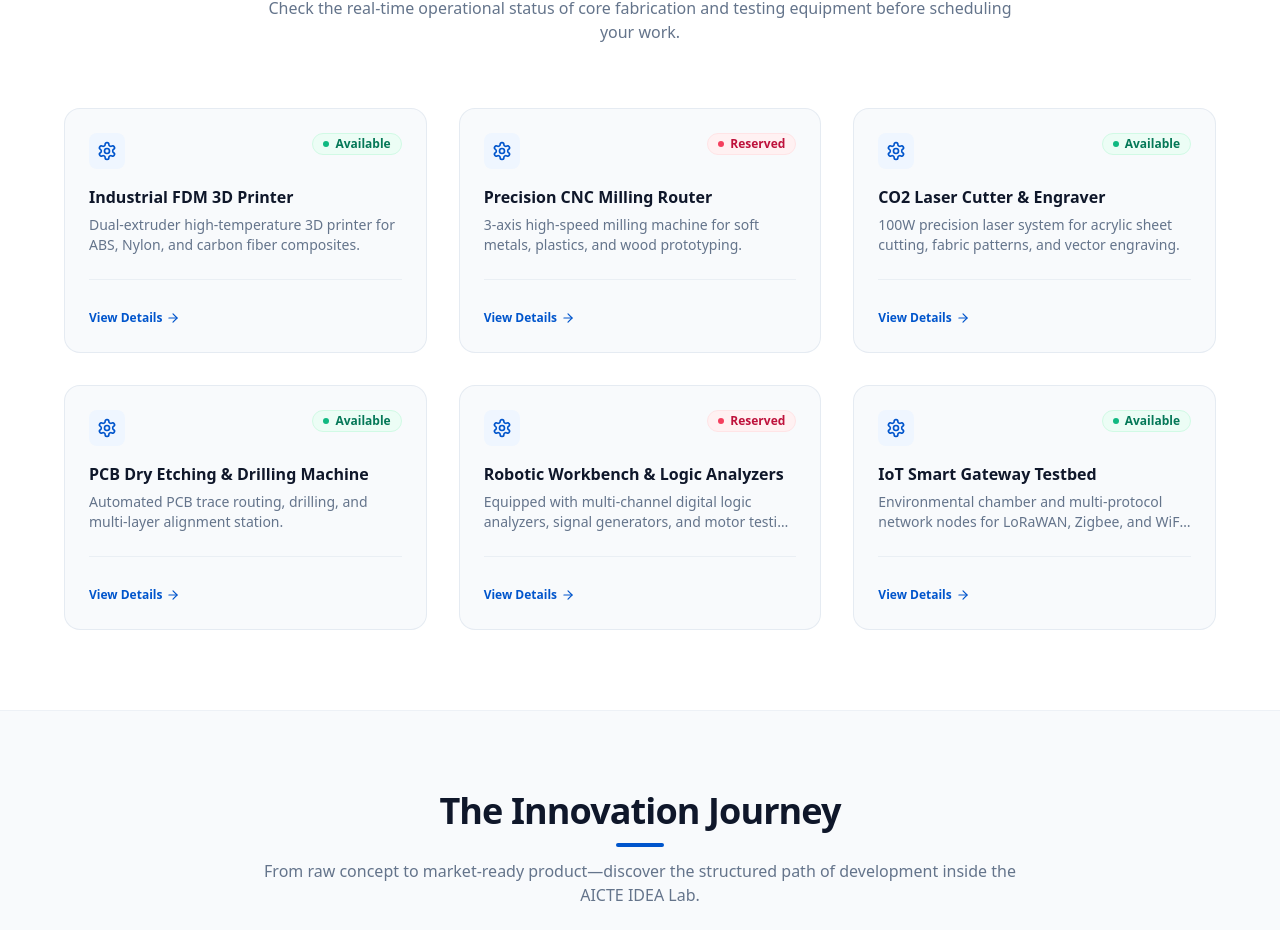
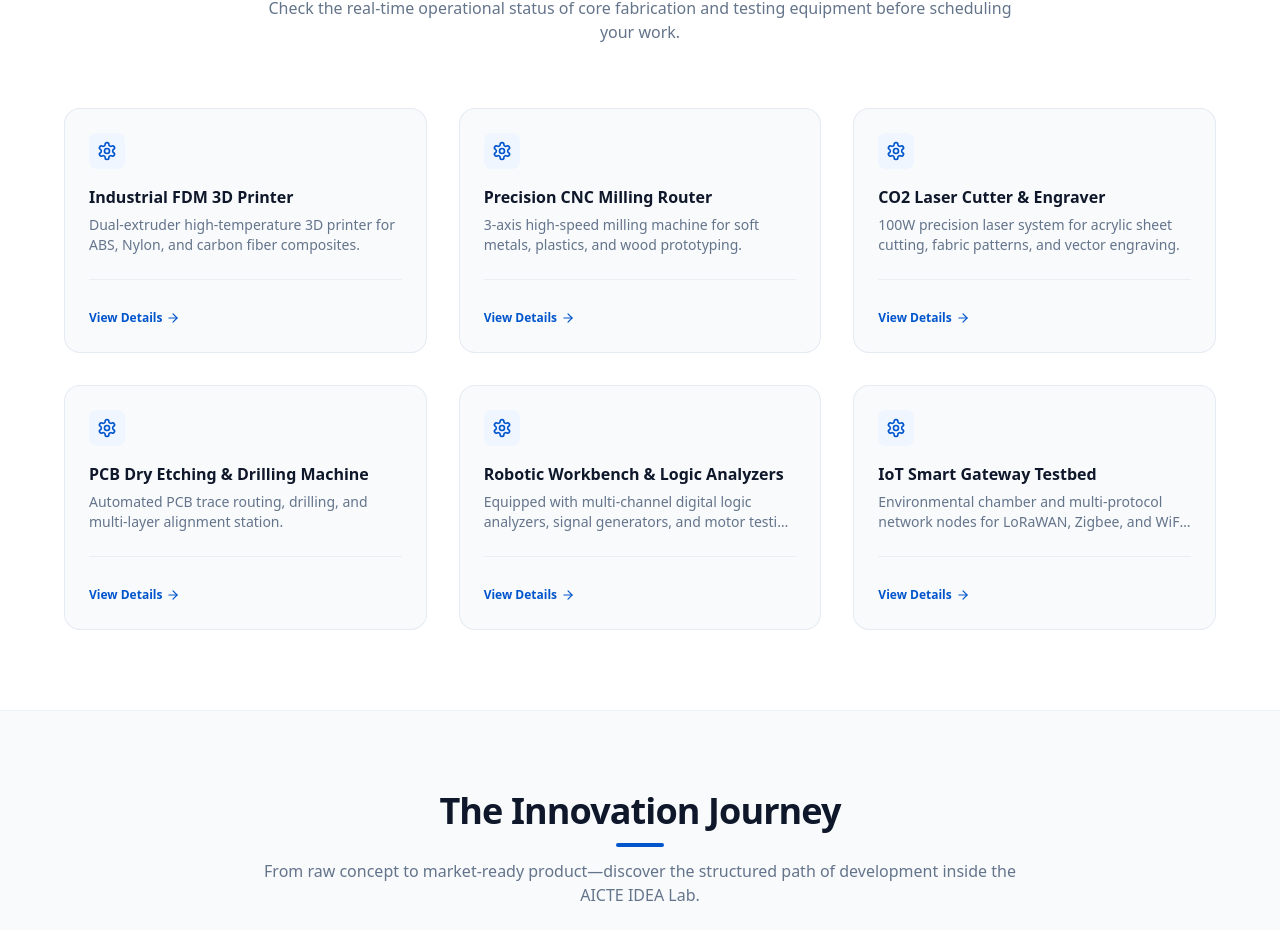
Before and after one commit to kkwideahubofficial-eng/KKW-IdeaHub-Official, a React (Vite) app in the folder innovate-hub-core/: page / in a window 1280 px wide. Shown: the part 5059-5989 px from the top of the page. Built offline with nearby package versions, Linux system fonts and the light colour scheme; no server answers.

Commit message:
removed availability status tags from machinery list

```diff
--- a/innovate-hub-core/src/components/home/LabFacilitiesDetail.tsx
+++ b/innovate-hub-core/src/components/home/LabFacilitiesDetail.tsx
@@ -103,18 +103,6 @@ const LabFacilitiesDetail = () => {
                   <div className="p-2 rounded-lg bg-blue-50 text-primary group-hover:bg-primary group-hover:text-white transition-colors duration-300">
                     <Settings className="w-5 h-5 stroke-[2]" />
                   </div>
-
-                  {/* Status Indicator */}
-                  <span className={`inline-flex items-center gap-1.5 px-2.5 py-0.5 rounded-full text-xs font-bold ${
-                    machine.isAvailable
-                      ? "bg-emerald-50 text-emerald-700 border border-emerald-100"
-                      : "bg-rose-50 text-rose-700 border border-rose-100"
-                  }`}>
-                    <span className={`w-1.5 h-1.5 rounded-full ${
-                      machine.isAvailable ? "bg-emerald-500" : "bg-rose-500"
-                    }`} />
-                    {machine.isAvailable ? "Available" : "Reserved"}
-                  </span>
                 </div>
 
                 {/* Details */}
```
